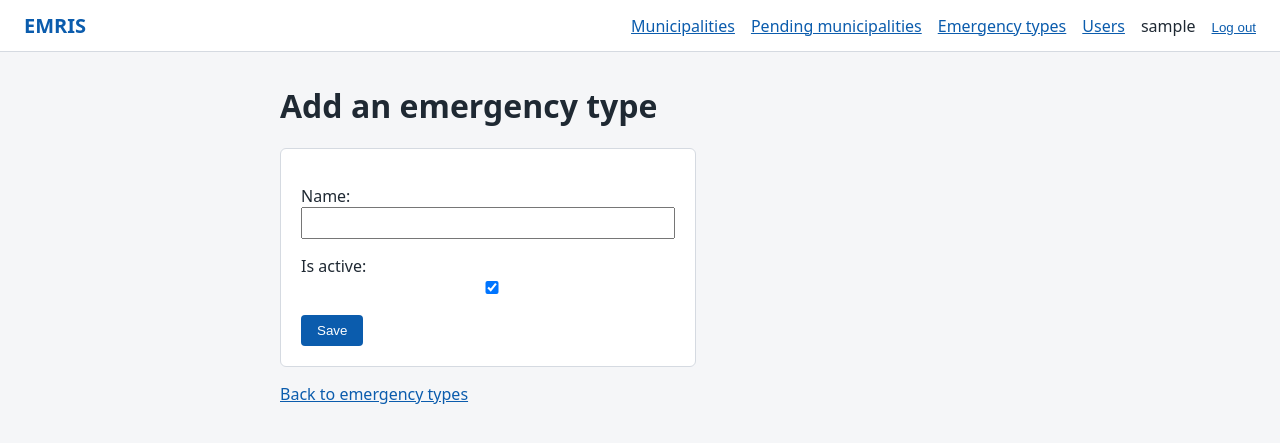
After one commit to JorgeDLZ/EMRIS, a Django app: page /emergencies/types/new/ in a window 1280 px wide. The commit adds this page. Shown: the top 443 px of the page. Run offline with Django 5.2, Linux system fonts and the light colour scheme; the visitor is signed in with stand-in values (Sample User, id 1).

Commit message:
feat: add emergency type catalog

```diff
--- /dev/null
+++ b/apps/emergencies/apps.py
@@ -0,0 +1,6 @@
+from django.apps import AppConfig
+
+
+class EmergenciesConfig(AppConfig):
+    default_auto_field = "django.db.models.BigAutoField"
+    name = "apps.emergencies"
--- /dev/null
+++ b/apps/emergencies/forms.py
@@ -0,0 +1,16 @@
+from django import forms
+
+from .models import EmergencyType
+
+
+class EmergencyTypeForm(forms.ModelForm):
+    class Meta:
+        model = EmergencyType
+        fields = ["name", "is_active"]
+
+    def clean_name(self):
+        name = self.cleaned_data["name"].strip()
+        duplicates = EmergencyType.objects.filter(name__iexact=name).exclude(pk=self.instance.pk)
+        if duplicates.exists():
+            raise forms.ValidationError("An emergency type with this name already exists.")
+        return name
--- /dev/null
+++ b/apps/emergencies/models.py
@@ -0,0 +1,12 @@
+from django.db import models
+
+
+class EmergencyType(models.Model):
+    name = models.CharField(max_length=100, unique=True)
+    is_active = models.BooleanField(default=True)
+
+    class Meta:
+        ordering = ["name"]
+
+    def __str__(self):
+        return self.name
--- /dev/null
+++ b/apps/emergencies/urls.py
@@ -0,0 +1,11 @@
+from django.urls import path
+
+from . import views
+
+app_name = "emergencies"
+
+urlpatterns = [
+    path("types/", views.type_list, name="type_list"),
+    path("types/new/", views.type_create, name="type_create"),
+    path("types/<int:pk>/", views.type_edit, name="type_edit"),
+]
--- /dev/null
+++ b/apps/emergencies/views.py
@@ -0,0 +1,34 @@
+from django.contrib import messages
+from django.shortcuts import get_object_or_404, redirect, render
+
+from apps.accounts.permissions import role_required
+from apps.accounts.roles import ADMINISTRATOR, RISK_MANAGER
+
+from .forms import EmergencyTypeForm
+from .models import EmergencyType
+
+
+@role_required(ADMINISTRATOR, RISK_MANAGER)
+def type_list(request):
+    return render(request, "emergencies/type_list.html", {"types": EmergencyType.objects.all()})
+
+
+@role_required(ADMINISTRATOR, RISK_MANAGER)
+def type_create(request):
+    form = EmergencyTypeForm(request.POST or None)
+    if request.method == "POST" and form.is_valid():
+        emergency_type = form.save()
+        messages.success(request, f"{emergency_type.name} was added.")
+        return redirect("emergencies:type_list")
+    return render(request, "emergencies/type_form.html", {"form": form, "emergency_type": None})
+
+
+@role_required(ADMINISTRATOR, RISK_MANAGER)
+def type_edit(request, pk):
+    emergency_type = get_object_or_404(EmergencyType, pk=pk)
+    form = EmergencyTypeForm(request.POST or None, instance=emergency_type)
+    if request.method == "POST" and form.is_valid():
+        form.save()
+        messages.success(request, f"{emergency_type.name} was updated.")
+        return redirect("emergencies:type_list")
+    return render(request, "emergencies/type_form.html", {"form": form, "emergency_type": emergency_type})
--- a/config/settings.py
+++ b/config/settings.py
@@ -36,6 +36,7 @@ INSTALLED_APPS = [
     "django.contrib.staticfiles",
     "apps.accounts",
     "apps.places",
+    "apps.emergencies",
 ]
 
 MIDDLEWARE = [
--- a/config/urls.py
+++ b/config/urls.py
@@ -8,5 +8,6 @@ urlpatterns = [
     path("health/", health, name="health"),
     path("accounts/", include("apps.accounts.urls")),
     path("places/", include("apps.places.urls")),
+    path("emergencies/", include("apps.emergencies.urls")),
     path("", home, name="home"),
 ]
--- a/templates/base.html
+++ b/templates/base.html
@@ -14,6 +14,7 @@
       {% if user.is_authenticated %}
         {% if user.can_register_municipalities %}<a href="{% url 'places:municipality_list' %}">Municipalities</a>{% endif %}
         {% if user.can_manage_catalogs %}<a href="{% url 'places:municipality_pending' %}">Pending municipalities</a>{% endif %}
+        {% if user.can_manage_catalogs %}<a href="{% url 'emergencies:type_list' %}">Emergency types</a>{% endif %}
         {% if user.is_administrator %}<a href="{% url 'accounts:user_list' %}">Users</a>{% endif %}
         <span class="user">{{ user.username }}{% if user.role_label %} · {{ user.role_label }}{% endif %}</span>
         <form method="post" action="{% url 'accounts:logout' %}">
--- /dev/null
+++ b/templates/emergencies/type_form.html
@@ -0,0 +1,13 @@
+{% extends "base.html" %}
+
+{% block title %}EMRIS — {% if emergency_type %}Edit emergency type{% else %}Add emergency type{% endif %}{% endblock %}
+
+{% block content %}
+  <h1>{% if emergency_type %}Edit emergency type{% else %}Add an emergency type{% endif %}</h1>
+  <form method="post" class="card">
+    {% csrf_token %}
+    {{ form.as_p }}
+    <button type="submit">Save</button>
+  </form>
+  <p><a href="{% url 'emergencies:type_list' %}">Back to emergency types</a></p>
+{% endblock %}
```
Also changed, not shown: apps/emergencies/admin.py (added, +10 -0 lines), apps/emergencies/services.py (added, +14 -0 lines), apps/emergencies/tests/test_types.py (added, +69 -0 lines), templates/emergencies/type_list.html (added, +25 -0 lines), apps/emergencies/__init__.py (added), apps/emergencies/migrations/0001_initial.py (added), apps/emergencies/migrations/__init__.py (added), apps/emergencies/tests/__init__.py (added).
